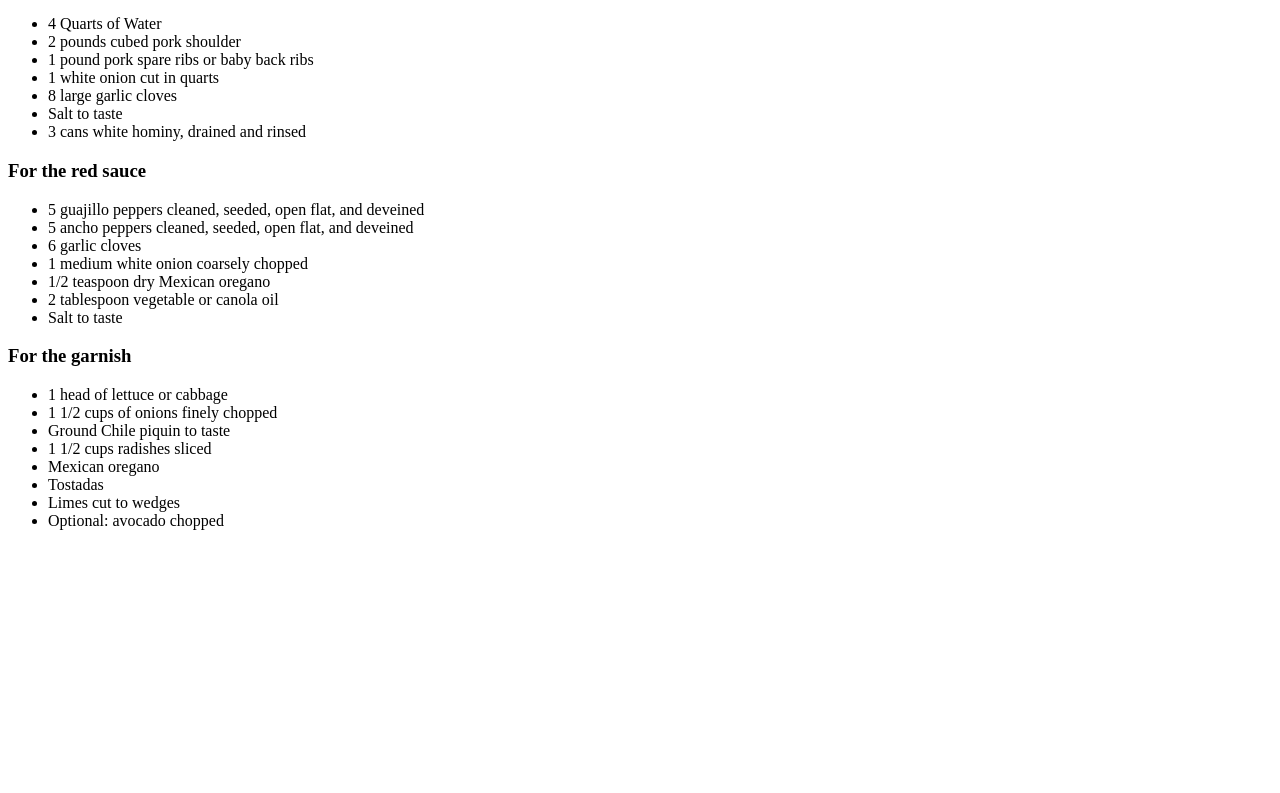
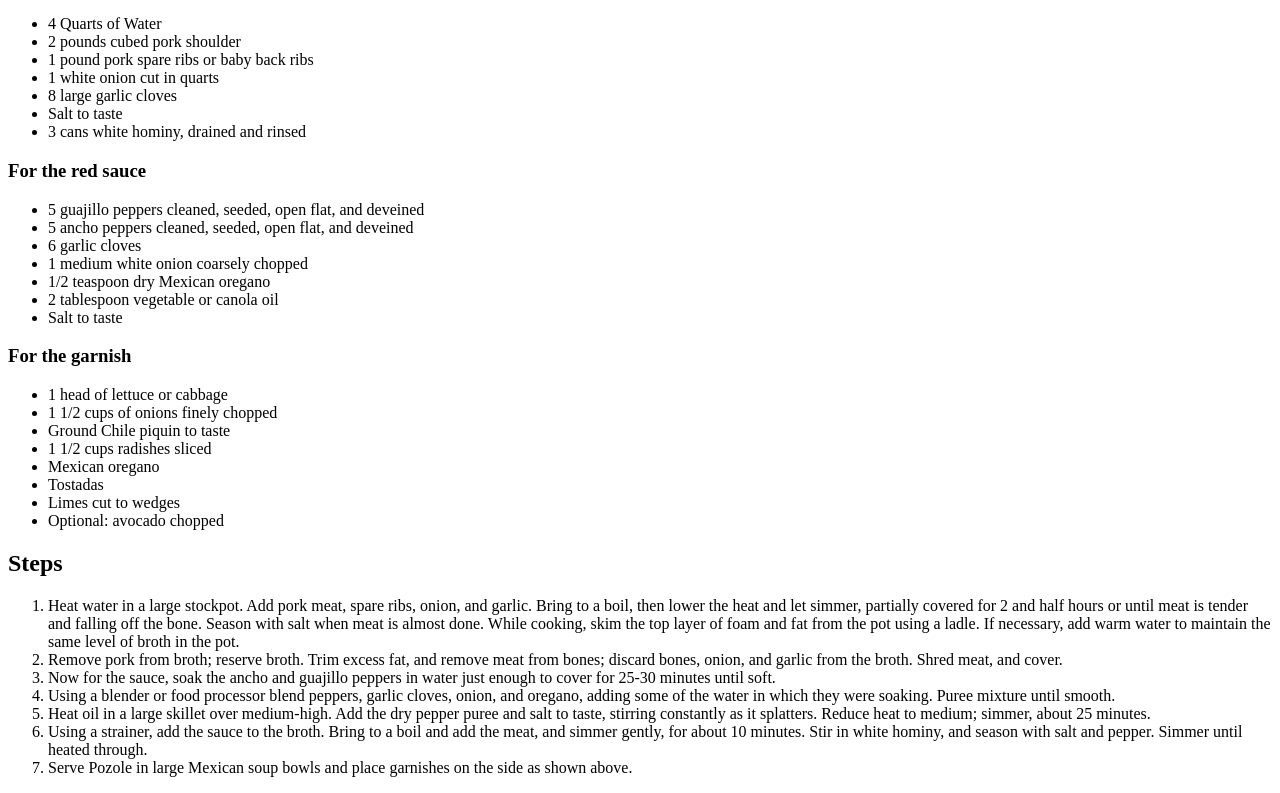
Before and after one commit to mx5rich/odin-recipes, a plain HTML site: page recipes/posole.html in a window 1280 px wide. Shown: the part 600-1393 px from the top of the page. Before the commit the page ends 1146 px from the top, so only its background shows below. Drawn offline with Linux system fonts and the light colour scheme.

Commit message:
Added steps to posole.html

```diff
--- a/recipes/posole.html
+++ b/recipes/posole.html
@@ -49,5 +49,17 @@
             <li>Optional: avocado chopped</li>
         </ul>
     </p>
+    <h2>Steps</h2>
+    <p>
+        <ol>
+            <li>Heat water in a large stockpot. Add pork meat, spare ribs, onion, and garlic. Bring to a boil, then lower the heat and let simmer, partially covered for 2 and half hours or until meat is tender and falling off the bone. Season with salt when meat is almost done. While cooking, skim the top layer of foam and fat from the pot using a ladle. If necessary, add warm water to maintain the same level of broth in the pot.</li>
+            <li>Remove pork from broth; reserve broth. Trim excess fat, and remove meat from bones; discard bones, onion, and garlic from the broth. Shred meat, and cover.</li>
+            <li>Now for the sauce, soak the ancho and guajillo peppers in water just enough to cover for 25-30 minutes until soft.</li>
+            <li>Using a blender or food processor blend peppers, garlic cloves, onion, and oregano, adding some of the water in which they were soaking. Puree mixture until smooth.</li>
+            <li>Heat oil in a large skillet over medium-high. Add the dry pepper puree and salt to taste, stirring constantly as it splatters. Reduce heat to medium; simmer, about 25 minutes.</li>
+            <li>Using a strainer, add the sauce to the broth. Bring to a boil and add the meat, and simmer gently, for about 10 minutes. Stir in white hominy, and season with salt and pepper. Simmer until heated through.</li>
+            <li>Serve Pozole in large Mexican soup bowls and place garnishes on the side as shown above.</li>
+        </ol>
+    </p>
 </body>
 </html>
```
